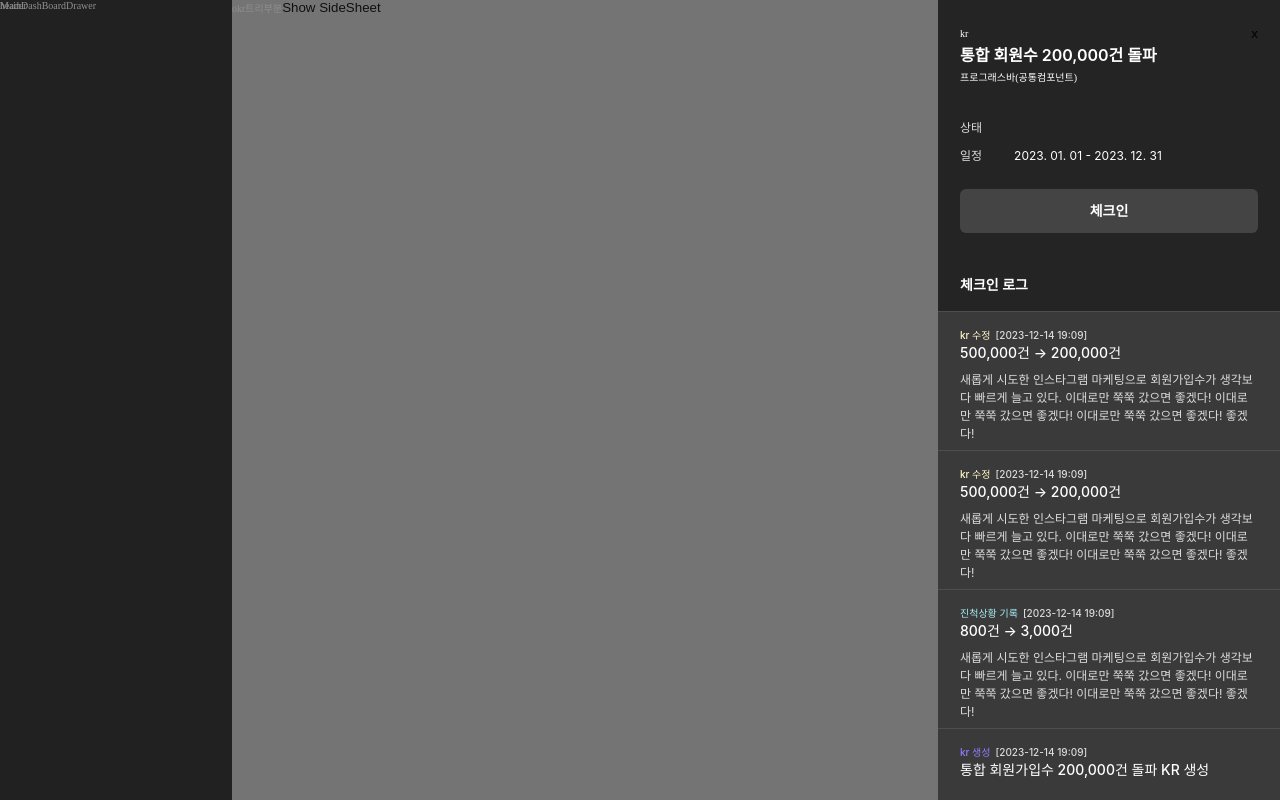
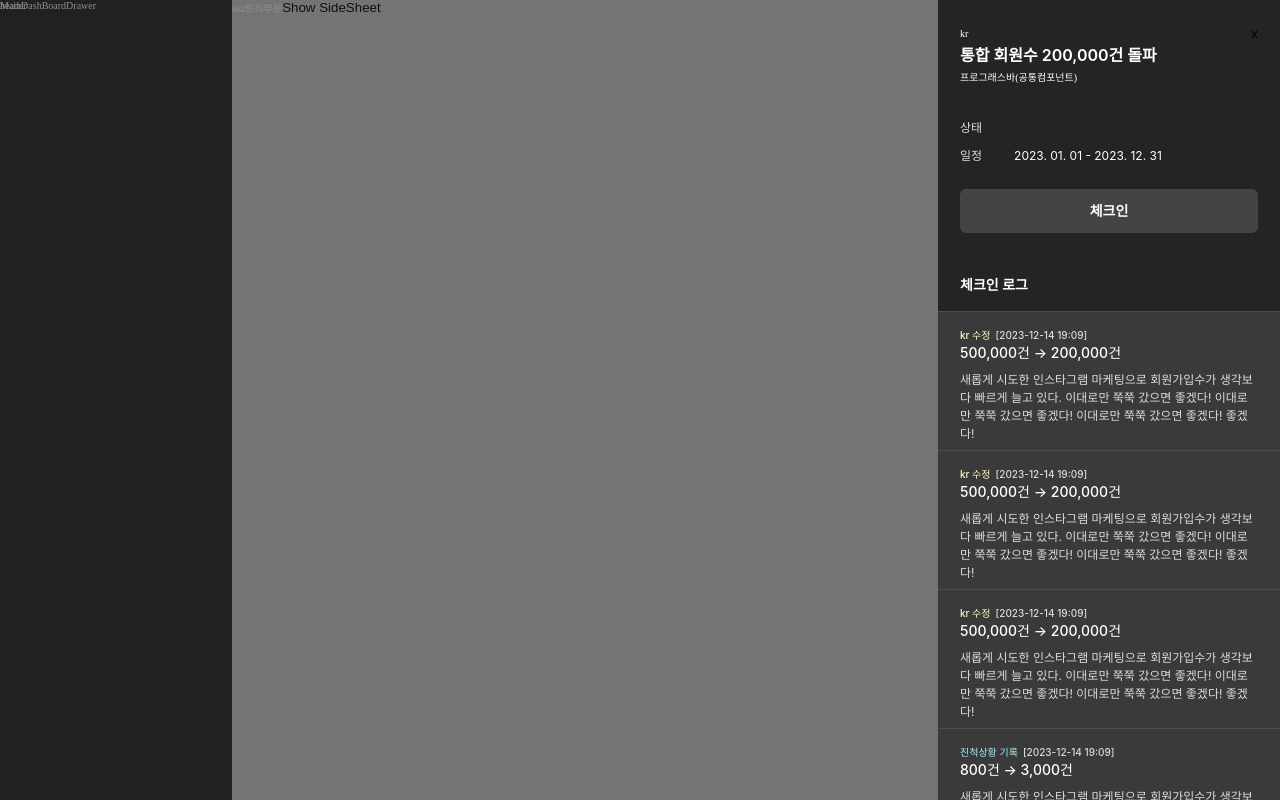
Before and after one commit to MOONSHOT-Team/MOONSHOT-CLIENT, a React (Vite) app: page /dashboard in a window 1280 px wide. Built offline with nearby package versions, Linux system fonts and the light colour scheme; a web font is replaced by a local one; what emotion-normalize would draw is missing.

Commit message:
feat/ 스크롤바 커스텀

```diff
--- a/src/MainDashBoard/components/sideSheet/CheckInLogs.tsx
+++ b/src/MainDashBoard/components/sideSheet/CheckInLogs.tsx
@@ -47,14 +47,32 @@ const StCheckInLogP = styled.p`
 
 const StCheckInLogScroll = styled.article`
   height: 100%;
-  overflow: scroll;
+  overflow-y: scroll;
   background-color: ${({ theme }) => theme.colors.transparent_white};
   border-top: 1px solid ${({ theme }) => theme.colors.transparent_white};
+
+  &::-webkit-scrollbar {
+    width: 10px;
+  }
+
+  &::-webkit-scrollbar-thumb {
+    background-color: ${({ theme }) => theme.colors.gray_650};
+    background-clip: padding-box; /* 스크롤에 여백넣기 -> background에 테두리영역 제외하여 표현 */
+    border: 3px solid transparent;
+    border-radius: 20px;
+  }
+
+  &::-webkit-scrollbar-track {
+    background: transparent;
+    background-size: cover;
+  }
 `;
 
 const checkInLogContainer = css`
   display: flex;
+  flex-basis: 0;
   flex-direction: column;
+  width: 100%;
 `;
 
 const StCheckInLogItemContainer = styled.li`
--- a/src/MainDashBoard/components/sideSheet/SideSheet.tsx
+++ b/src/MainDashBoard/components/sideSheet/SideSheet.tsx
@@ -1,48 +1,11 @@
 import { css, keyframes } from '@emotion/react';
 import styled from '@emotion/styled';
 
-import { IKrDetailTypes } from '../../type/CheckInLogTypes';
+import { KRDETAILDATA } from '../../constants/KrDetailData';
 import CheckInLogs from './CheckInLogs';
 
 // import { IcClose } from '../../assets/icons';
 // import KrStatus from './KrStatus';
-
-const data: IKrDetailTypes = {
-  title: '통합 회원가입수 200,000건 돌파',
-  progressBar: 80,
-  KrState: '진행',
-  startDate: '2023-01-01',
-  expireDate: '2023-12-31',
-  Log: [
-    {
-      state: 'kr 수정',
-      date: '2023-12-14 19:09',
-      title: '500,000건 → 200,000건',
-      content:
-        '새롭게 시도한 인스타그램 마케팅으로 회원가입수가 생각보다 빠르게 늘고 있다. 이대로만 쭉쭉 갔으면 좋겠다! 이대로만 쭉쭉 갔으면 좋겠다! 이대로만 쭉쭉 갔으면 좋겠다! 좋겠다!',
-    },
-    {
-      state: 'kr 수정',
-      date: '2023-12-14 19:09',
-      title: '500,000건 → 200,000건',
-      content:
-        '새롭게 시도한 인스타그램 마케팅으로 회원가입수가 생각보다 빠르게 늘고 있다. 이대로만 쭉쭉 갔으면 좋겠다! 이대로만 쭉쭉 갔으면 좋겠다! 이대로만 쭉쭉 갔으면 좋겠다! 좋겠다!',
-    },
-    {
-      state: '진척상황 기록',
-      date: '2023-12-14 19:09',
-      title: '800건 → 3,000건',
-      content:
-        '새롭게 시도한 인스타그램 마케팅으로 회원가입수가 생각보다 빠르게 늘고 있다. 이대로만 쭉쭉 갔으면 좋겠다! 이대로만 쭉쭉 갔으면 좋겠다! 이대로만 쭉쭉 갔으면 좋겠다! 좋겠다!',
-    },
-    {
-      state: 'kr 생성',
-      date: '2023-12-14 19:09',
-      title: '통합 회원가입수 200,000건 돌파 KR 생성',
-      content: '',
-    },
-  ],
-};
 
 interface ISideSheetProps {
   isOpen: boolean;
@@ -75,7 +38,7 @@ const SideSheet = ({ isOpen, onClose }: ISideSheetProps) => {
           </StKrPeriodContainer>
           <StKrCheckInBtn type="button">체크인</StKrCheckInBtn>
         </section>
-        <CheckInLogs data={data.Log} />
+        <CheckInLogs data={KRDETAILDATA.Log} />
       </StContainer>
     </StBackground>
   );
--- /dev/null
+++ b/src/MainDashBoard/constants/KrDetailData.ts
@@ -0,0 +1,45 @@
+import { IKrDetailTypes } from '../type/CheckInLogTypes';
+
+export const KRDETAILDATA: IKrDetailTypes = {
+  title: '통합 회원가입수 200,000건 돌파',
+  progressBar: 80,
+  KrState: '진행',
+  startDate: '2023-01-01',
+  expireDate: '2023-12-31',
+  Log: [
+    {
+      state: 'kr 수정',
+      date: '2023-12-14 19:09',
+      title: '500,000건 → 200,000건',
+      content:
+        '새롭게 시도한 인스타그램 마케팅으로 회원가입수가 생각보다 빠르게 늘고 있다. 이대로만 쭉쭉 갔으면 좋겠다! 이대로만 쭉쭉 갔으면 좋겠다! 이대로만 쭉쭉 갔으면 좋겠다! 좋겠다!',
+    },
+    {
+      state: 'kr 수정',
+      date: '2023-12-14 19:09',
+      title: '500,000건 → 200,000건',
+      content:
+        '새롭게 시도한 인스타그램 마케팅으로 회원가입수가 생각보다 빠르게 늘고 있다. 이대로만 쭉쭉 갔으면 좋겠다! 이대로만 쭉쭉 갔으면 좋겠다! 이대로만 쭉쭉 갔으면 좋겠다! 좋겠다!',
+    },
+    {
+      state: 'kr 수정',
+      date: '2023-12-14 19:09',
+      title: '500,000건 → 200,000건',
+      content:
+        '새롭게 시도한 인스타그램 마케팅으로 회원가입수가 생각보다 빠르게 늘고 있다. 이대로만 쭉쭉 갔으면 좋겠다! 이대로만 쭉쭉 갔으면 좋겠다! 이대로만 쭉쭉 갔으면 좋겠다! 좋겠다!',
+    },
+    {
+      state: '진척상황 기록',
+      date: '2023-12-14 19:09',
+      title: '800건 → 3,000건',
+      content:
+        '새롭게 시도한 인스타그램 마케팅으로 회원가입수가 생각보다 빠르게 늘고 있다. 이대로만 쭉쭉 갔으면 좋겠다! 이대로만 쭉쭉 갔으면 좋겠다! 이대로만 쭉쭉 갔으면 좋겠다! 좋겠다!',
+    },
+    {
+      state: 'kr 생성',
+      date: '2023-12-14 19:09',
+      title: '통합 회원가입수 200,000건 돌파 KR 생성',
+      content: '',
+    },
+  ],
+};
```
